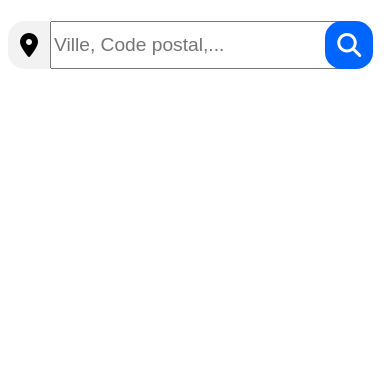
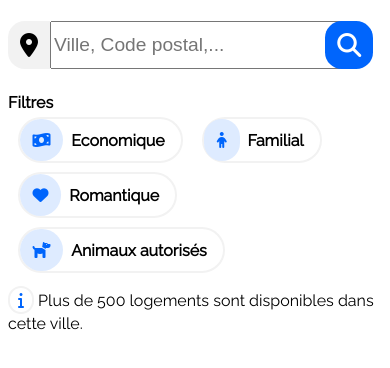
Before and after one commit to LouisDC98/LouisDaCosta_2_08032021, a plain HTML site: page index.html in a window 390 px wide. Shown: the part 224-592 px from the top of the page. Drawn offline with Linux system fonts and the light colour scheme.

Commit message:
Add filters with responsive

```diff
--- a/index.html
+++ b/index.html
@@ -8,7 +8,6 @@
     <link rel="stylesheet" href="style_computer.css">
     <link rel="icon" type="image/png" href="assets/images/logo/R.png" />
     <script src="https://kit.fontawesome.com/5dd13a47f1.js" crossorigin="anonymous"></script>
-
     <meta name="description" content="Les vacances de rêve à petits prix">
 </head>
 
@@ -41,6 +40,16 @@
             <button class="research">Rechercher</button>
         </nav>
 
+        <div class="filter">
+            <a class="filtertext">Filtres</a>
+            <button class="buttonfilter"><i class="fas fa-money-bill-wave iconfilter"></i>Economique</button>
+            <button class="buttonfilter"><i class="fas fa-child iconfilter"></i></i>Familial</button>
+            <button class="buttonfilter"><i class="fas fa-heart iconfilter"></i></i>Romantique</button>
+            <button class="buttonfilter"><i class="fas fa-dog iconfilter"></i></i>Animaux autorisés</button>
+        </div>
+
+        <i class="fas fa-info iconinfo"></i> Plus de 500 logements sont disponibles dans cette ville.
+
     </main>
 </body>
 
--- a/style.css
+++ b/style.css
@@ -44,3 +44,40 @@ h1{
     font-size: 1.2em;
     height: 2.5em;
 }
+
+.filter{
+    display: flex;
+    justify-content: flex-start;
+    flex-wrap: wrap;
+    align-items: center;
+    font-weight: bolder;
+    margin: 1.5em 0 0.5em 0;
+}
+
+.iconfilter{
+    color: #0065FC;
+    background-color: #DEEBFF;
+    border-radius: 3em;
+    padding: 0.8em;
+    font-size: 1em;
+    margin-right: 0.5em;
+}
+
+.buttonfilter{
+    border: 0.125em solid#F2F2F2;
+    border-radius: 2em;
+    font-weight: bold;
+    padding: 0 1em 0 0;
+    background-color: white;
+    font-size: 1em;
+    margin: 0.3em 0.6em 0.3em 0.6em;
+    cursor: pointer;
+    font-family: 'Raleway', sans-serif;
+}
+
+.iconinfo{
+    color: #0065FC;
+    border: 0.125em solid #F2F2F2;
+    border-radius: 1em;
+    padding: 0.25em 0.5em 0.25em 0.5em;
+}
--- a/style_mobile.css
+++ b/style_mobile.css
@@ -53,4 +53,8 @@
         width: 80%;
     }
 
+    .filtertext{
+        width: 100%;
+    }
+
 }
```
